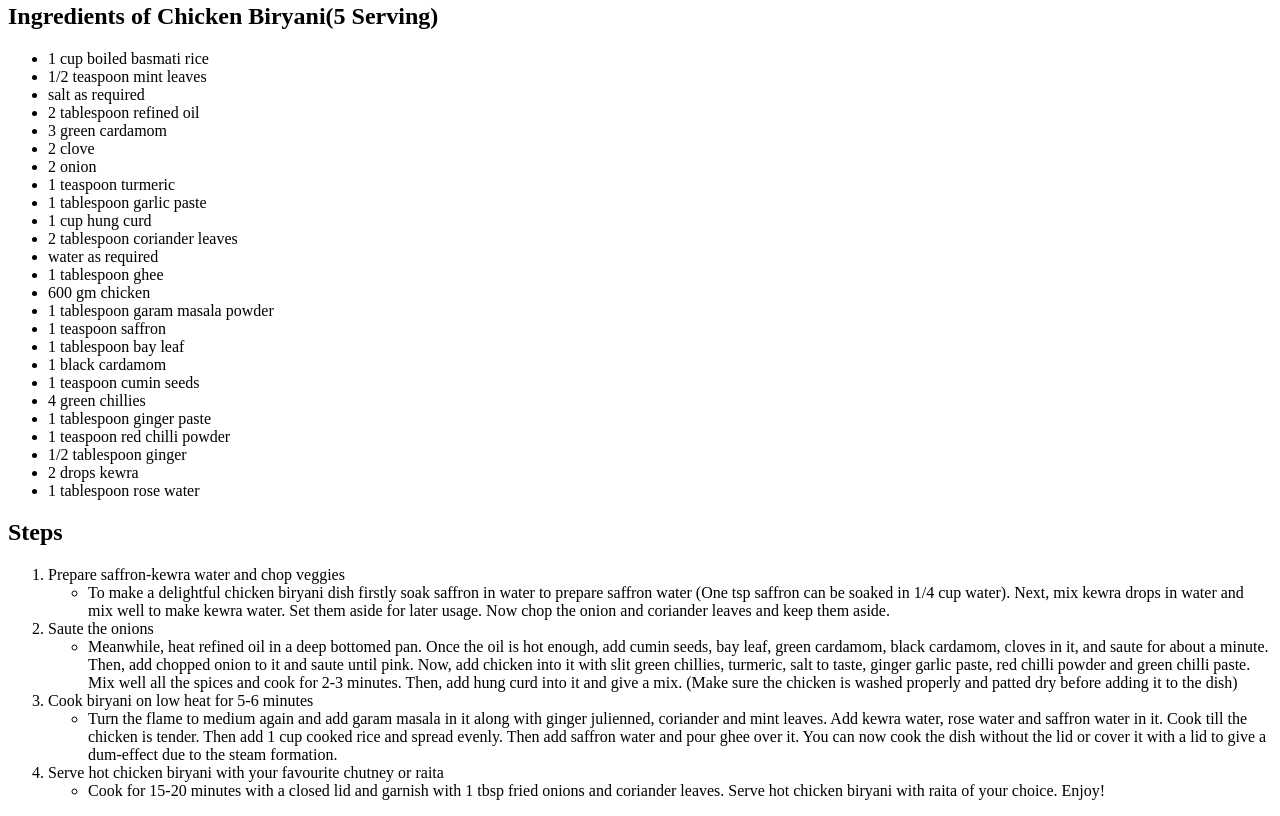
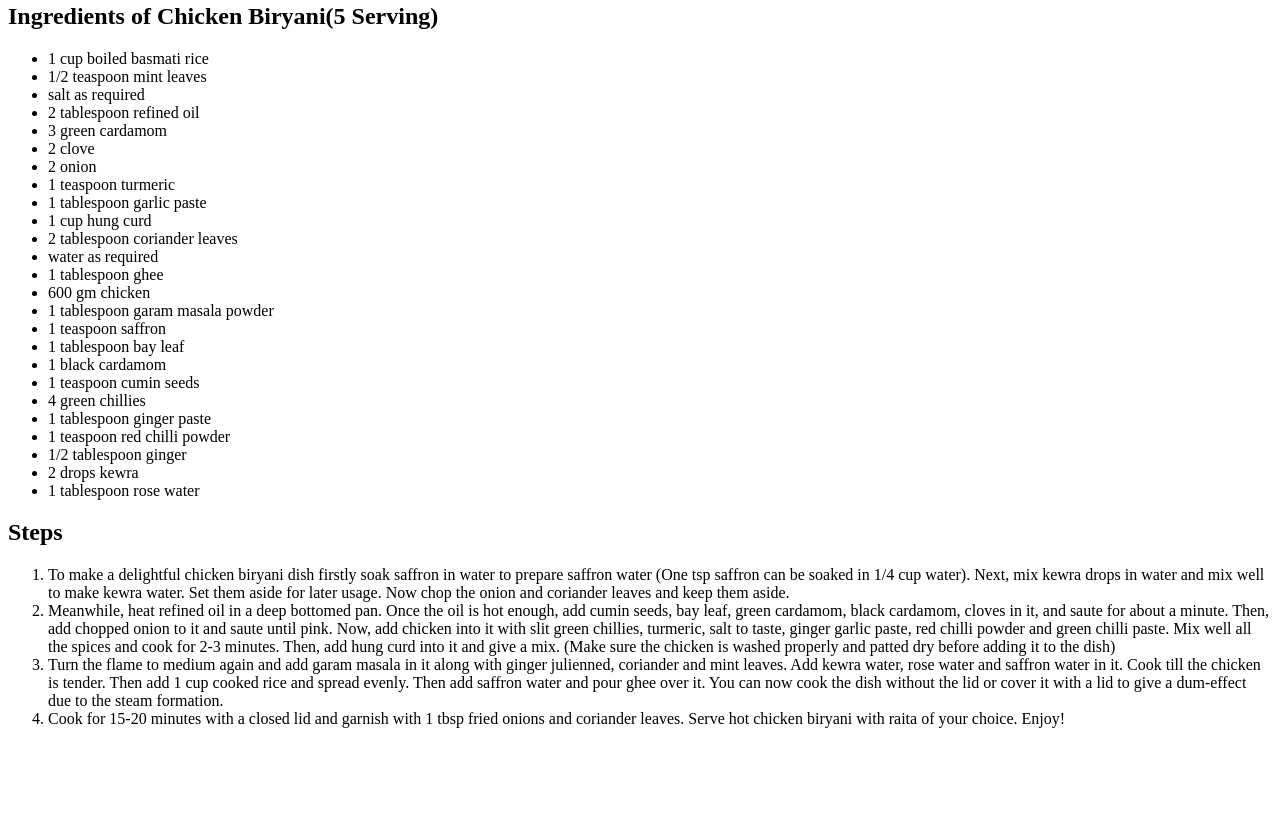
Before and after one commit to fasih124/odin-recipes, a plain HTML site: page recipes/Briyani.html in a window 1280 px wide. Shown: the part 556-1372 px from the top of the page. After the commit the page ends 1300 px from the top, so only its background shows below. Drawn offline with Linux system fonts and the light colour scheme.

Commit message:
Complete ScrambleeggMuffins.html & fix steps for Briyani

```diff
--- a/recipes/Briyani.html
+++ b/recipes/Briyani.html
@@ -56,20 +56,13 @@
     </ul>
     <h2>Steps</h2>
     <ol>
-      <li>Prepare saffron-kewra water and chop veggies</li>
-      <ul>
-        <li>
-          To make a delightful chicken biryani dish firstly soak saffron in
+      <li>To make a delightful chicken biryani dish firstly soak saffron in
         water to prepare saffron water (One tsp saffron can be soaked in 1/4
         cup water). Next, mix kewra drops in water and mix well to make kewra
         water. Set them aside for later usage. Now chop the onion and
-          coriander leaves and keep them aside.
-        </li>
-      </ul>
-      <li>Saute the onions</li>
-      <ul>
-        <li>
-          Meanwhile, heat refined oil in a deep bottomed pan. Once the oil is
+        coriander leaves and keep them aside.</li>
+
+      <li>Meanwhile, heat refined oil in a deep bottomed pan. Once the oil is
         hot enough, add cumin seeds, bay leaf, green cardamom, black cardamom,
         cloves in it, and saute for about a minute. Then, add chopped onion to
         it and saute until pink. Now, add chicken into it with slit green
@@ -77,28 +70,19 @@
         powder and green chilli paste. Mix well all the spices and cook for
         2-3 minutes. Then, add hung curd into it and give a mix. (Make sure
         the chicken is washed properly and patted dry before adding it to the
-          dish)
-        </li>
-      </ul>
-      <li>Cook biryani on low heat for 5-6 minutes</li>
-      <ul>
-        <li>
-          Turn the flame to medium again and add garam masala in it along with
+        dish)</li>
+
+      <li> Turn the flame to medium again and add garam masala in it along with
         ginger julienned, coriander and mint leaves. Add kewra water, rose
         water and saffron water in it. Cook till the chicken is tender. Then
         add 1 cup cooked rice and spread evenly. Then add saffron water and
         pour ghee over it. You can now cook the dish without the lid or cover
-          it with a lid to give a dum-effect due to the steam formation.
-        </li>
-      </ul>
-      <li>Serve hot chicken biryani with your favourite chutney or raita</li>
-      <ul>
-        <li>
-          Cook for 15-20 minutes with a closed lid and garnish with 1 tbsp fried
+        it with a lid to give a dum-effect due to the steam formation.</li>
+
+      <li> Cook for 15-20 minutes with a closed lid and garnish with 1 tbsp fried
         onions and coriander leaves. Serve hot chicken biryani with raita of
-          your choice. Enjoy!
-        </li>
-      </ul>
+        your choice. Enjoy!</li>
+
     </ol>
   </body>
 </html>
```
Also changed, not shown: recipes/ScrambledEggMuffins.html (added, +54 -0 lines). Lines whose indentation alone changed are shown as unchanged.
